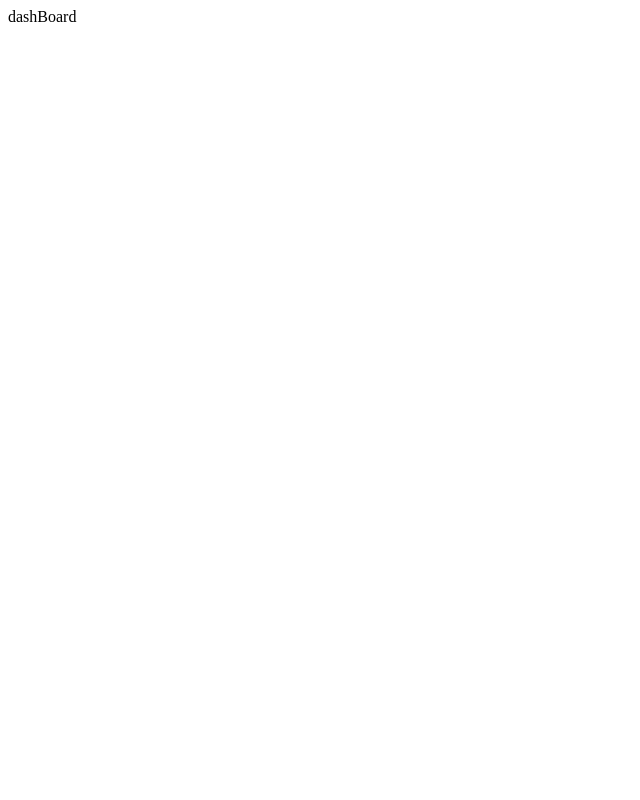
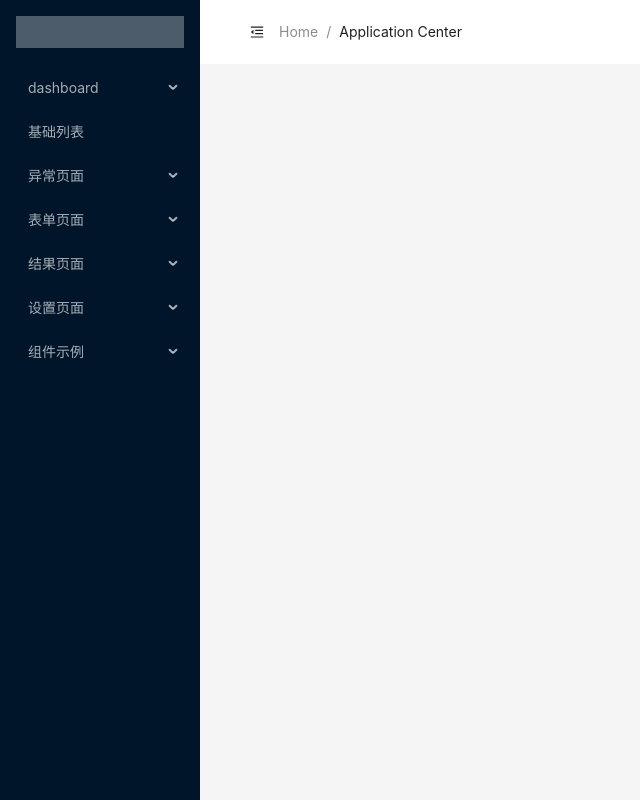
Before and after one commit to summer-like-coding/react-admin, a React (Vite) app: page / in a window 1280 px wide. Shown: the whole page, without its empty margins (0-640 px from the left). Built offline with nearby package versions, Linux system fonts and the light colour scheme; data requests are answered from the project's data file.

Commit message:
update: slide complete

```diff
--- a/package.json
+++ b/package.json
@@ -10,13 +10,17 @@
   },
   "dependencies": {
     "antd": "^5.3.0",
+    "axios": "^1.3.4",
+    "json-server": "^0.17.2",
     "react": "^18.2.0",
     "react-dom": "^18.2.0",
-    "react-router-dom": "^6.9.0"
+    "react-router-dom": "^6.9.0",
+    "styled-components": "^5.3.8"
   },
   "devDependencies": {
     "@types/react": "^18.0.27",
     "@types/react-dom": "^18.0.10",
+    "@types/styled-components": "^5.1.26",
     "@vitejs/plugin-react": "^3.1.0",
     "typescript": "^4.9.3",
     "vite": "^4.1.0"
--- a/src/App.tsx
+++ b/src/App.tsx
@@ -1,9 +1,22 @@
 import React from "react";
-import { Outlet } from "react-router-dom";
+import { createBrowserRouter, RouterProvider } from "react-router-dom";
+import "antd/dist/reset.css";
+import DashBoard from "./layouts/dashboard";
+import { GlobalStyle } from "./GlobalStyle";
+
+const router = createBrowserRouter([
+  {
+    path: "/",
+    element: <DashBoard />,
+  },
+]);
 
 const App:React.FC = () => {
     return (
-        <Outlet></Outlet>
+        <>
+            <GlobalStyle />
+            <RouterProvider router={router}></RouterProvider>
+        </>
     )
 }
 export default App
--- /dev/null
+++ b/src/GlobalStyle.ts
@@ -0,0 +1,10 @@
+import { createGlobalStyle } from "styled-components";
+export const GlobalStyle = createGlobalStyle`
+html, body, ul, li, ol, dl, dd, dt, p, h1, h2, h3, h4, h5, h6, form, fieldset, legend, img { margin:0; padding:0; }
+ul, ol ,li{ list-style:none; }
+body,html,#root{
+    height: 100%;
+    overflow: hidden;
+
+}
+`;
--- /dev/null
+++ b/src/api/index.ts
@@ -0,0 +1,51 @@
+import axios, { AxiosInstance } from "axios";
+
+import { message } from "antd";
+
+export let axiosInstance: AxiosInstance = axios.create({
+  baseURL: "http://localhost:5000",
+  headers: {
+    Accept: "application/json",
+    "Content-Type": "application/x-www-form-urlencoded",
+  },
+});
+
+export interface IResopnse{
+    code: number,
+    data: IData[]
+}
+export interface IData{
+    id: string,
+    title: string,
+    children:IData[]
+}
+// axios实例拦截响应
+axiosInstance.interceptors.response.use(
+  (response) => {
+    if (response.status === 200) {
+      return response;
+    } else {
+      return Promise.reject("error");
+    }
+  },
+  // 请求失败
+  (error: any) => {
+    const { response } = error;
+    if (response) {
+      // 请求已发出，但是不在2xx的范围
+      return Promise.reject(response.data);
+    } else {
+      message.error("网络连接异常,请稍后再试!");
+    }
+  }
+);
+
+// axios实例拦截请求
+axiosInstance.interceptors.request.use(
+  (config) => {
+    return config;
+  },
+  (error: any) => {
+    return Promise.reject(error);
+  }
+);
--- /dev/null
+++ b/src/api/reqHome.ts
@@ -0,0 +1,5 @@
+import { axiosInstance, IData, IResopnse } from ".";
+
+export const getSliderLists = () => {
+  return axiosInstance.get("/sliderMenu").then(res=>res.data)
+};
--- /dev/null
+++ b/src/components/breadcrumb/index.tsx
@@ -0,0 +1,24 @@
+import React from "react";
+import styled from "styled-components";
+import { Breadcrumb } from "antd";
+const Bread = styled.div`
+  display: inline-block;
+  margin-left: 15px;
+`;
+const BreadCrumb: React.FC = () => {
+  return (
+    <Bread>
+      <Breadcrumb
+        items={[
+          {
+            title: "Home",
+          },
+          {
+            title: "Application Center",
+          },
+        ]}
+      />
+    </Bread>
+  );
+};
+export default BreadCrumb;
--- /dev/null
+++ b/src/components/head/index.tsx
@@ -0,0 +1,25 @@
+import React from "react";
+import { Layout } from "antd";
+import { MenuFoldOutlined, MenuUnfoldOutlined } from "@ant-design/icons";
+import BreadCrumb from "../breadcrumb";
+const { Header } = Layout;
+
+interface Iprops {
+  collapsed: boolean;
+  setCollapsed: Function;
+}
+
+const Head: React.FC<Iprops> = (props) => {
+  return (
+    <Header style={{ background: "white" }}>
+      {React.createElement(
+        props.collapsed ? MenuUnfoldOutlined : MenuFoldOutlined,
+        {
+          onClick: () => props.setCollapsed(!props.collapsed),
+        }
+      )}
+      <BreadCrumb></BreadCrumb>
+    </Header>
+  );
+};
+export default Head;
--- /dev/null
+++ b/src/components/slide/index.tsx
@@ -0,0 +1,66 @@
+import React, { useEffect, useState } from "react";
+import { Layout, Menu } from "antd";
+import type { MenuProps } from "antd";
+import { Slide, Logo } from "./slide";
+import { getSliderLists } from "../../api/reqHome";
+import { IData } from "../../api";
+const { Sider } = Layout;
+
+interface Iprops {
+  collapsed: boolean;
+}
+
+type MenuItem = Required<MenuProps>["items"][number];
+
+const slide: React.FC<Iprops> = (props) => {
+  // 列表数据
+  const [menuList, setMenuList] = useState([] as MenuItem[]);
+  // 展开key
+  // const [openKeys, setOpenKeys] = useState(['1']);
+  // 数据处理
+  function changeItem(arr: IData[]): MenuItem[] {
+    return arr.map(item => {
+      return {
+        key: item.id+'',
+        children: item.children ? changeItem(item.children) : undefined,
+        label: item.title,
+      }
+    });
+  }
+  // 获取slider数据
+  const getSliderList = async () => {
+    let data: IData[] = await getSliderLists();
+    // 对数据进行处理
+    setMenuList(changeItem(data));
+  };
+
+  // const getKeys = () => {
+  //   return menuList.map((item)=>item?.key)
+  // }
+  useEffect(() => {
+    getSliderList();
+  }, []);
+
+  // const onOpenChange: MenuProps['onOpenChange'] = (keys) => {
+  //   const latestOpenKey = keys.find((key) => openKeys.indexOf(key) === -1);
+  //   if (arrKey.indexOf(latestOpenKey!) === -1) {
+  //     setOpenKeys(keys);
+  //   } else {
+  //     setOpenKeys(latestOpenKey ? [latestOpenKey] : []);
+  //   }
+  // };
+  return (
+    <Slide>
+      <Sider trigger={null} collapsible collapsed={props.collapsed}>
+        <Logo></Logo>
+        <Menu
+          theme="dark"
+          mode="inline"
+          items={menuList}
+          // onOpenChange={onOpenChange}//展开或者关闭的回调
+        />
+      </Sider>
+    </Slide>
+  );
+};
+export default slide;
--- /dev/null
+++ b/src/components/slide/slide.ts
@@ -0,0 +1,13 @@
+import styled from "styled-components";
+const Slide = styled.div`
+  height: 100%;
+  background: #001529;
+`;
+
+const Logo = styled.div`
+  height: 32px;
+  margin: 16px;
+  background: rgba(255, 255, 255, 0.3);
+`;
+
+export { Slide,Logo };
--- /dev/null
+++ b/src/json/db.json
@@ -0,0 +1,154 @@
+{
+  "sliderMenu": [
+    {
+      "id": 1,
+      "title": "dashboard",
+      "children": [
+        {
+          "id": 11,
+          "title": "主控台"
+        },
+        {
+          "id": 12,
+          "title": "工作台"
+        }
+      ]
+    },
+    {
+      "id": 2,
+      "title": "基础列表"
+    },
+    {
+      "id": 3,
+      "title": "异常页面",
+      "children": [
+        {
+          "id": 31,
+          "title": "403"
+        },
+        {
+          "id": 32,
+          "title": "404"
+        },
+        {
+          "id": 33,
+          "title": "405"
+        }
+      ]
+    },
+    {
+      "id": 4,
+      "title": "表单页面",
+      "children": [
+        {
+          "id": 41,
+          "title": "基础表单"
+        },
+        {
+          "id": 42,
+          "title": "分布表单"
+        },
+        {
+          "id": 43,
+          "title": "表单详情"
+        }
+      ]
+    },
+    {
+      "id": 5,
+      "title": "结果页面",
+      "children": [
+        {
+          "id": 51,
+          "title": "成功页"
+        },
+        {
+          "id": 52,
+          "title": "失败页"
+        },
+        {
+          "id": 53,
+          "title": "信息页"
+        }
+      ]
+    },
+    {
+      "id": 6,
+      "title": "设置页面",
+      "children": [
+        {
+          "id": 61,
+          "title": "个人设置"
+        },
+        {
+          "id": 62,
+          "title": "系统设置"
+        }
+      ]
+    },
+    {
+      "id": 7,
+      "title": "组件示例",
+      "children": [
+        {
+          "id": 71,
+          "title": "表格",
+          "children": [
+            {
+              "id": 711,
+              "title": "基础表格"
+            },
+            {
+              "id": 712,
+              "title": "单元格编辑"
+            },
+            {
+              "id": 713,
+              "title": "整行编辑"
+            }
+          ]
+        },
+        {
+          "id": 72,
+          "title": "表单",
+          "children": [
+            {
+              "id": 721,
+              "title": "基础使用"
+            },
+            {
+              "id": 722,
+              "title": "useForm"
+            }
+          ]
+        },
+        {
+          "id": 73,
+          "title": "上传图片"
+        },
+        {
+          "id": 74,
+          "title": "弹窗拓展"
+        },
+        {
+          "id": 75,
+          "title": "富文本"
+        },
+        {
+          "id": 76,
+          "title": "拖拽"
+        }
+      ]
+    }
+  ],
+  "comments": [
+    {
+      "id": 1,
+      "body": "some comment",
+      "postId": 1
+    }
+  ],
+  "profile": {
+    "name": "typicode"
+  }
+}
--- a/src/layouts/dashboard/index.tsx
+++ b/src/layouts/dashboard/index.tsx
@@ -1,7 +1,25 @@
-import React from "react";
-const DashBoard:React.FC = () => {
-    return (
-        <div>dashBoard</div>
-    )
-}
-export default DashBoard
+import React, { useState } from "react";
+
+import { Layout } from "antd";
+import Head from "@/components/head";
+import Slide from "@/components/slide";
+import { Outlet } from "react-router-dom";
+
+const { Content } = Layout;
+
+const DashBoard: React.FC = () => {
+  const [collapsed, setCollapsed] = useState(false);
+  return (
+    <Layout style={{height:'100%'}}>
+      <Slide collapsed={collapsed}></Slide>
+      <Layout>
+        <Head collapsed={collapsed} setCollapsed={setCollapsed}></Head>
+        <Content>
+          <Outlet></Outlet>
+        </Content>
+      </Layout>
+    </Layout>
+  );
+};
+
+export default DashBoard;
--- a/src/main.tsx
+++ b/src/main.tsx
@@ -1,21 +1,10 @@
-import React from 'react'
-import ReactDOM from 'react-dom/client'
-import {
-  createBrowserRouter,
-  RouterProvider,
-} from "react-router-dom";
+import React from "react";
+import ReactDOM from "react-dom/client";
+import App from "./App";
 
-import DashBoard from './layouts/dashboard';
 
-const router = createBrowserRouter([
-  {
-    path: "/",
-    element: <DashBoard />
-  },
-]);
-
-ReactDOM.createRoot(document.getElementById('root') as HTMLElement).render(
+ReactDOM.createRoot(document.getElementById("root") as HTMLElement).render(
   <React.StrictMode>
-    <RouterProvider router={router}></RouterProvider>
-  </React.StrictMode>,
-)
+    <App></App>
+  </React.StrictMode>
+);
```
Also changed, not shown: 2 other files (tests, documents, lock files or other folders).
